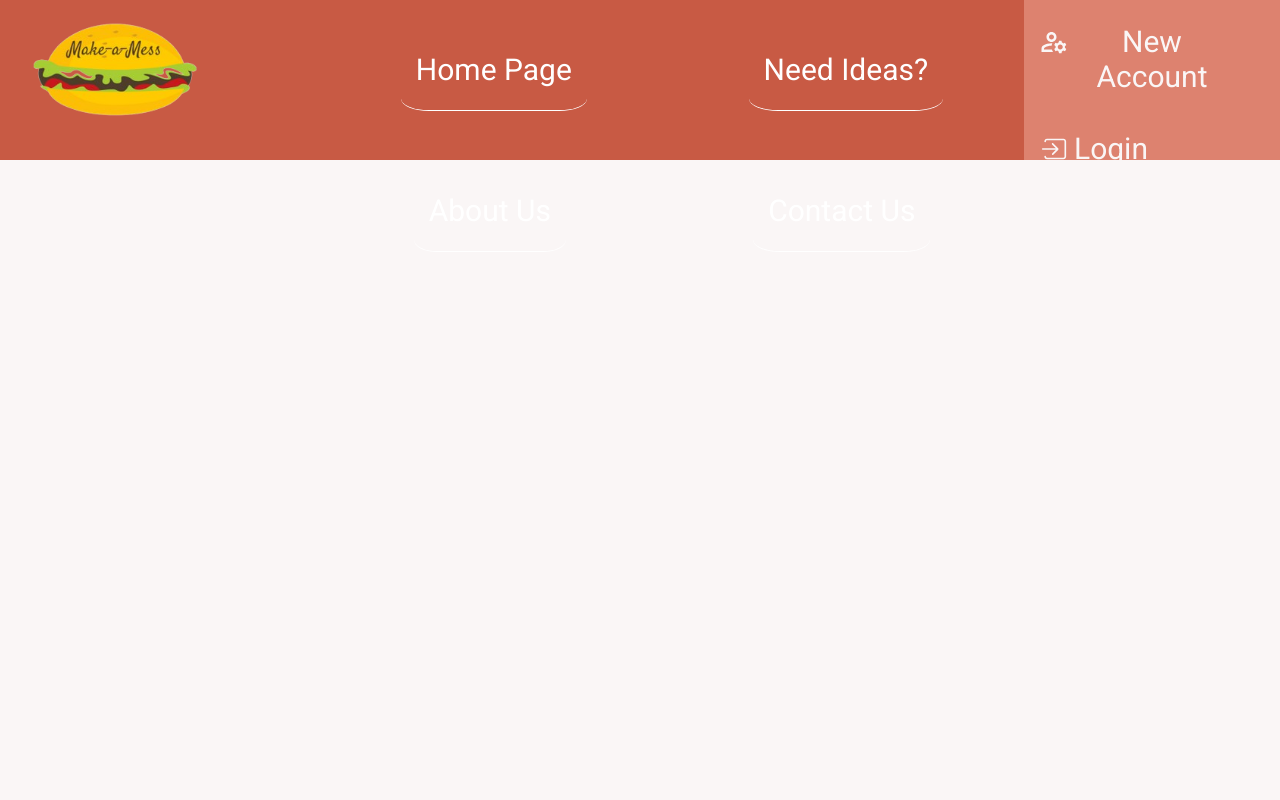
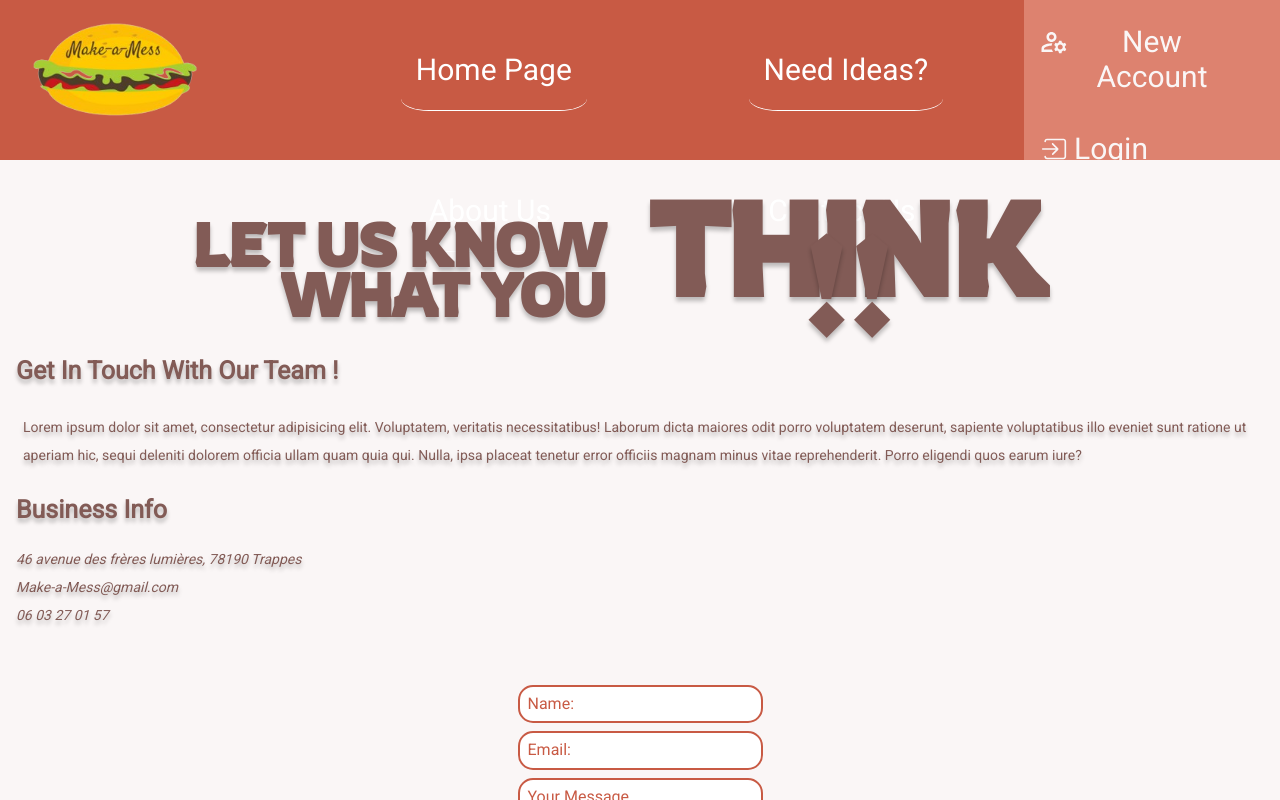
Before and after one commit to Vitavy-Vita/Make-a-Mess, a React (Create React App) app in the folder frontend/: page /Contact in a window 1280 px wide. Built offline with nearby package versions, Linux system fonts and the light colour scheme; a web font is replaced by a local one.

Commit message:
started contact page

```diff
--- a/frontend/src/App.scss
+++ b/frontend/src/App.scss
@@ -7,3 +7,4 @@
 @import "SASS/ideas/main";
 @import "SASS/ideas/burger-card.scss";
 @import "SASS/about/main";
+@import "SASS/contact/main";
--- /dev/null
+++ b/frontend/src/SASS/contact/main.scss
@@ -0,0 +1,37 @@
+@use "../generalities/variables";
+
+.contact-container {
+  @include display-flex;
+  flex-direction: column;
+
+  section {
+    @include display-flex;
+    flex-direction: column;
+    align-items: start;
+    padding: 1em;
+  }
+
+  p, span{
+    width: 100%;
+    @include text-style;
+    text-align: left;
+  }
+
+  h2 {
+
+    text-transform: capitalize;
+    padding-left: 0;
+  }
+}
+h2{
+    @include sub-title-style;
+    text-align: left;
+
+}
+textarea{
+    @include input-style;
+    margin-top: 0.5em;
+}
+textarea::placeholder{
+    color: variables.$red;
+}
--- a/frontend/src/SASS/ideas/_main.scss
+++ b/frontend/src/SASS/ideas/_main.scss
@@ -30,23 +30,22 @@
   }
 }
 @media screen and (min-width: 415px) and (max-width: 810px) {
-  .main-title{
-    margin:0;
-    h1{
+  .main-title {
+    margin: 0;
+    h1 {
       font-size: 80px;
-      margin-bottom:0.5em;
+      margin-bottom: 0.5em;
       line-height: 60px;
     }
-    h2{
+    h2 {
       font-size: 50px;
       text-align: left;
-      margin-top:0.5em;
+      margin-top: 0.5em;
       margin-left: 1.3em;
       width: 60%;
       line-height: 40px;
-      letter-spacing:2px;
+      letter-spacing: 2px;
     }
-
   }
   .container {
     .main-title {
@@ -55,33 +54,43 @@
     .burger-gallery-container {
       display: grid;
       grid-template-columns: repeat(2, 1fr);
-      gap:10px;
+      gap: 10px;
     }
-
   }
 }
-@media screen  and (min-width: 811px) {
+@media screen and (min-width: 811px) {
+  .main-title {
+    flex-direction: row;
+    h1 {
+      font-size: 130px;
+      margin-top: 0.4em;
+      padding-right: 1.5em
+    }
+    h2 {
+      font-size: variables.$title-size-desktop;
+      width: 10em;
+      line-height: 50px;
+      text-align: right;
+
+    }
+  }
   .container {
     @include display-flex;
-    flex-direction: column;
-    .main-title{
-      flex-direction: row;
-      margin-right: 10em;
-    }
-    h2{
+
+    h2 {
       font-size: variables.$title-size-desktop;
-      width:10em;
+      width: 10em;
       line-height: 50px;
       text-align: right;
     }
-    h1{
+    h1 {
       font-size: 130px;
       margin-top: 0.4em;
     }
     .burger-gallery-container {
       display: grid;
       grid-template-columns: repeat(3, 1fr);
-      gap:10px;
+      gap: 10px;
       margin: 2em 0;
     }
     .burger-card {
--- a/frontend/src/SASS/login/_form.scss
+++ b/frontend/src/SASS/login/_form.scss
@@ -5,17 +5,26 @@
 /* -------------------------------------------------------------------------- */
 
 .form-container {
+  position: relative;
   text-align: center;
   border-radius: 15px;
   background-color: variables.$light-red;
+
 }
 h1 {
   @include title-style;
-
+}
+span {
+  @include sub-title-style;
+  display: inline-block;
+  color: variables.$gray;
+  font-size: 25px;
 }
 form {
   @include display-flex;
   flex-direction: column;
+  padding: 2em;
+
   input {
     @include input-style;
     margin-top: 0.5em;
@@ -24,30 +33,30 @@ form {
     color: variables.$red;
     font-family: variables.$text-font;
   }
-
 }
 
 button {
   @include button;
+  margin-top: 2em;
 }
 
 button:hover {
   @include button-style-hover;
 }
-@media screen and (min-width:415px) and (max-width:811px) {
-    .center-container{
-      input{
-        @include input-style-desktop
-      }
-      input::placeholder{
-        font-size: 20px;
-      }
+@media screen and (min-width: 415px) and (max-width: 811px) {
+  .center-container {
+    input {
+      @include input-style-desktop;
     }
+    input::placeholder {
+      font-size: 20px;
+    }
+  }
 }
 @media screen and (min-width: 811px) {
-    h1{
-        color:variables.$gray
-    }
+  h1 {
+    color: variables.$gray;
+  }
   .center-container {
     display: flex;
     justify-content: center;
@@ -59,8 +68,8 @@ button:hover {
     input {
       padding: 1em;
     }
-    input::placeholder{
-        font-size: 20px;
+    input::placeholder {
+      font-size: 20px;
     }
   }
   button {
@@ -70,12 +79,12 @@ button:hover {
   }
 }
 @media screen and (min-width: 811px) {
-  .center-container{
+  .center-container {
     flex-direction: column;
-    input{
+    input {
       font-size: 25px;
     }
-    input::placeholder{
+    input::placeholder {
       font-size: 25px;
     }
   }
--- a/frontend/src/components/AnimatedRoutes.js
+++ b/frontend/src/components/AnimatedRoutes.js
@@ -5,6 +5,7 @@ import Home from "./HomePage/Home";
 import Login from "./Login/Login";
 import Ideas from "./Ideas/Ideas";
 import About from "./About us/About";
+import Contact from "./Contact us/Contact";
 
 export default function AnimatedRoutes() {
   const location = useLocation();
@@ -16,6 +17,7 @@ export default function AnimatedRoutes() {
         <Route path="/Login" element={<Login />} />
         <Route path="/Ideas" element={<Ideas />} />
         <Route path="/About" element={<About />} />
+        <Route path="/Contact" element={<Contact />} />
       </Routes>
     </AnimatePresence>
   );
--- /dev/null
+++ b/frontend/src/components/Contact us/Contact.js
@@ -0,0 +1,63 @@
+import { motion } from "framer-motion";
+import { FaPhoneAlt } from "react-icons/fa";
+export default function Contact() {
+  return (
+    <motion.main
+      initial={{ width: 0 }}
+      animate={{ width: "100%" }}
+      exit={{ x: window.innerWidth, transition: "0.2s" }}
+    >
+      <section className="main-title">
+        <h2>Let us know what you</h2>
+        <h1>Think !!</h1>
+      </section>
+      <article className="contact-container">
+        <section>
+          <h2>Get in touch with our team !</h2>
+          <p>
+            Lorem ipsum dolor sit amet, consectetur adipisicing elit.
+            Voluptatem, veritatis necessitatibus! Laborum dicta maiores odit
+            porro voluptatem deserunt, sapiente voluptatibus illo eveniet sunt
+            ratione ut aperiam hic, sequi deleniti dolorem officia ullam quam
+            quia qui. Nulla, ipsa placeat tenetur error officiis magnam minus
+            vitae reprehenderit. Porro eligendi quos earum iure?
+          </p>
+          <h2>Business info</h2>
+          <address>
+            <span>46 avenue des frères lumières, 78190 Trappes</span>
+            <span>Make-a-Mess@gmail.com</span>
+            <span>06 03 27 01 57</span>
+          </address>
+        </section>
+        <form action="create">
+          <label htmlFor="Name" />
+          <input type="text" placeholder="Name:" size="25" required />
+          <label htmlFor="Mail" />
+          <input type="email" placeholder="Email:" size="25" required />
+          <label htmlFor="comment" />
+          <textarea
+            name=""
+            id=""
+            cols="25"
+            rows="10"
+            placeholder="Your Message"
+          ></textarea>
+          <button>Send</button>
+        </form>
+      </article>
+      <h2>Where to find us</h2>
+      <iframe
+        width="425"
+        height="350"
+        src="https://www.openstreetmap.org/export/embed.html?bbox=1.9822973012924197%2C48.7572974655531%2C1.9858378171920779%2C48.758959589700616&amp;layer=mapnik&amp;marker=48.75812853450152%2C1.9840675592422485"
+        style={{ border: "1px solid black" }}
+      ></iframe>
+      <br />
+      <small>
+        <a href="https://www.openstreetmap.org/?mlat=48.75813&amp;mlon=1.98407#map=19/48.75813/1.98407">
+          Afficher une carte plus grande
+        </a>
+      </small>
+    </motion.main>
+  );
+}
--- a/frontend/src/components/Create Account/CreateForm.js
+++ b/frontend/src/components/Create Account/CreateForm.js
@@ -18,7 +18,12 @@ export default function CreateForm() {
   };
   const handleSubmit = (e) => {
     e.preventDefault();
-
+    if (inputs.password !== inputs.passwordConfirm) {
+      return setErr("Passwords do not match");
+    }
+    if (inputs.password.length < 8) {
+      return setErr("Password must be at least 8 characters");
+    }
     if (
       inputs.name.trim() === "" ||
       inputs.password.trim() === "" ||
@@ -102,9 +107,9 @@ export default function CreateForm() {
             required
           />
           <button className={"button-form"}>Validate</button>
+          {err && <span>{err}</span>}
+          {response && <span>{response}</span>}
         </form>
-        {err && <span>{err}</span>}
-        {response && <span>{response}</span>}
       </section>
     </article>
   );
--- a/frontend/src/components/Ideas/BurgerCard.js
+++ b/frontend/src/components/Ideas/BurgerCard.js
@@ -2,7 +2,7 @@ import React from "react";
 
 export default function BurgerCard(props) {
   return (
-    <div className="burger-card">
+    <article className="burger-card">
       <div
         style={{
           backgroundImage: `url(${props.image})`,
@@ -32,6 +32,6 @@ export default function BurgerCard(props) {
           <li>{props.calories}</li>
         </ul>
       </section>
-    </div>
+    </article>
   );
 }
--- a/frontend/src/components/Ideas/BurgerGallery.js
+++ b/frontend/src/components/Ideas/BurgerGallery.js
@@ -3,12 +3,8 @@ import data from "./data";
 
 export default function BurgerGallery() {
   return (
-    <div className="container">
-      <div className="main-title">
-        <h2>Here is a few pre-made</h2>
-        <h1>Burger !!</h1>
-      </div>
-      <div className="burger-gallery-container">
+    <article className="container">
+      <section className="burger-gallery-container">
         {data.map((item) => (
           <BurgerCard
             name={item.name}
@@ -20,7 +16,7 @@ export default function BurgerGallery() {
             calories={item.calories}
           />
         ))}
-      </div>
-    </div>
+      </section>
+    </article>
   );
 }
--- a/frontend/src/components/Ideas/Ideas.js
+++ b/frontend/src/components/Ideas/Ideas.js
@@ -3,12 +3,16 @@ import BurgerGallery from "./BurgerGallery";
 
 export default function Ideas() {
   return (
-    <motion.article
+    <motion.main
       initial={{ width: 0 }}
       animate={{ width: "100%" }}
       exit={{ x: window.innerWidth, transition: "0.2s" }}
     >
+      <section className="main-title">
+        <h2>Here is a few pre-made</h2>
+        <h1>Burger !!</h1>
+      </section>
       <BurgerGallery />
-    </motion.article>
+    </motion.main>
   );
 }
--- a/frontend/src/components/NavBar/NavBar.js
+++ b/frontend/src/components/NavBar/NavBar.js
@@ -9,27 +9,39 @@ export default function NavBar(props) {
 
   return (
     <nav className={value.navClass}>
-      <Logo/>
+      <Logo />
       <Burger />
       <Login />
       <section className={value.menuClass}>
         <ul className={value.menuIndex}>
-          <a href="/" className={"nav-option"}><li>Home Page</li></a>
-          <a href="/Ideas" className={"nav-option"}><li>Need Ideas?</li></a>
-          <a href="/About" className={"nav-option"}><li>About Us</li></a>
-          <a className={"nav-option"}><li>Contact Us</li></a>
+          <a href="/" className={"nav-option"}>
+            <li>Home Page</li>
+          </a>
+          <a href="/Ideas" className={"nav-option"}>
+            <li>Need Ideas?</li>
+          </a>
+          <a href="/About" className={"nav-option"}>
+            <li>About Us</li>
+          </a>
+          <a href="/Contact" className={"nav-option"}>
+            <li>Contact Us</li>
+          </a>
         </ul>
-       <Button/>
+        <Button />
       </section>
       <ul className={"nav-tablet-desktop"}>
-        <a href= "/" className={"nav-option"}>
-          <li>Home Page</li></a>
+        <a href="/" className={"nav-option"}>
+          <li>Home Page</li>
+        </a>
         <a href="/Ideas" className={"nav-option"}>
-          <li>Need Ideas?</li></a>
+          <li>Need Ideas?</li>
+        </a>
         <a href="/About" className={"nav-option"}>
-          <li>About Us</li></a>
-        <a className={"nav-option"}>
-          <li>Contact Us</li></a>
+          <li>About Us</li>
+        </a>
+        <a href="/Contact" className={"nav-option"}>
+          <li>Contact Us</li>
+        </a>
       </ul>
     </nav>
   );
```
Also changed, not shown: 1 other file (tests, documents, lock files or other folders).
